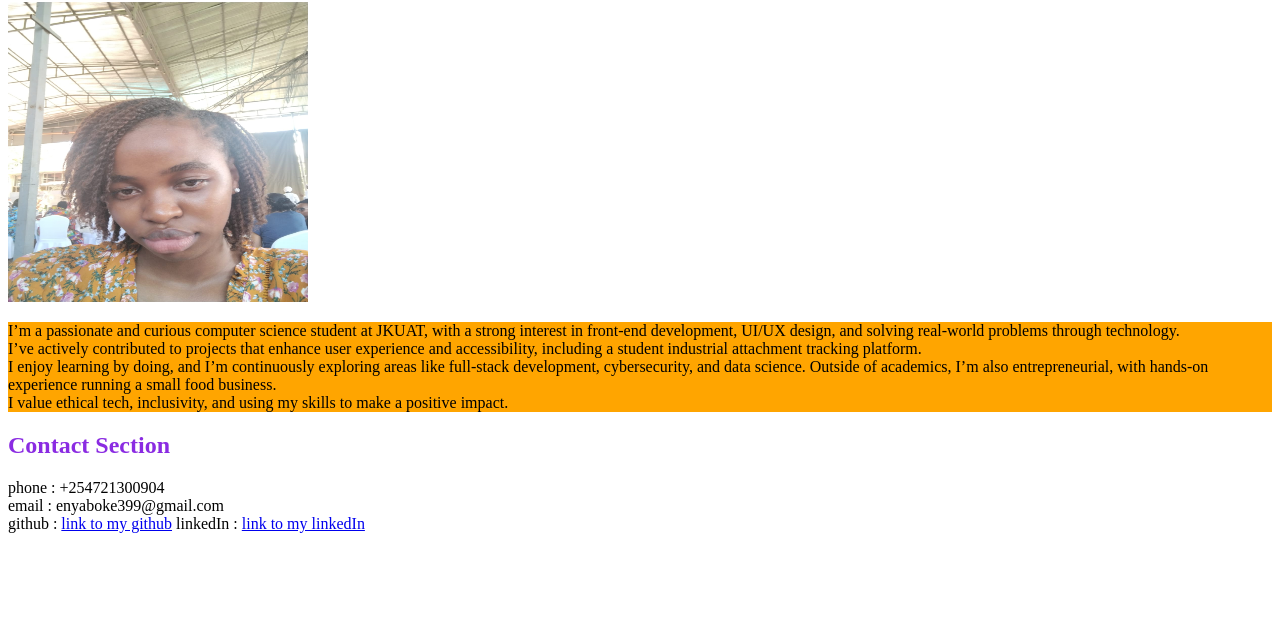
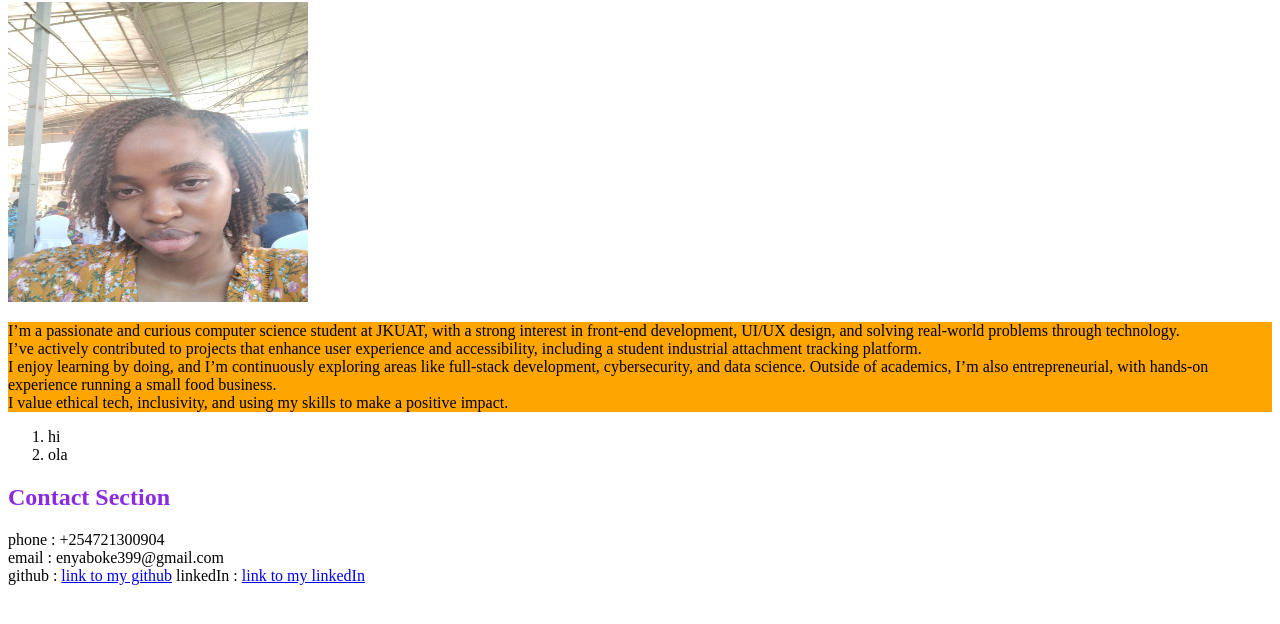
Before and after one commit to nyaboke-Dev1/Learning, a plain HTML site: page index.html in a window 1280 px wide. Shown: the part 78-702 px from the top of the page. Drawn offline with Linux system fonts and the light colour scheme.

Commit message:
changed index1.html to index.html

```diff
--- a/index1.html
+++ b/index.html
@@ -18,6 +18,10 @@
     <p>I’m a passionate and curious computer science student at JKUAT, with a strong interest in front-end development, UI/UX design, and solving real-world problems through technology.<br> I’ve actively contributed to projects that enhance user experience and accessibility, including a student industrial attachment tracking platform. <br>
         I enjoy learning by doing, and I’m continuously exploring areas like full-stack development, cybersecurity, and data science. Outside of academics, I’m also entrepreneurial, with hands-on experience running a small food business.<br> I value ethical tech, inclusivity, and using my skills to make a positive impact.
     </p>
+    <ol>
+        <li>hi</li>
+        <li>ola</li>
+    </ol>
 
     <!--This is the contact section-->
     <section>
```
